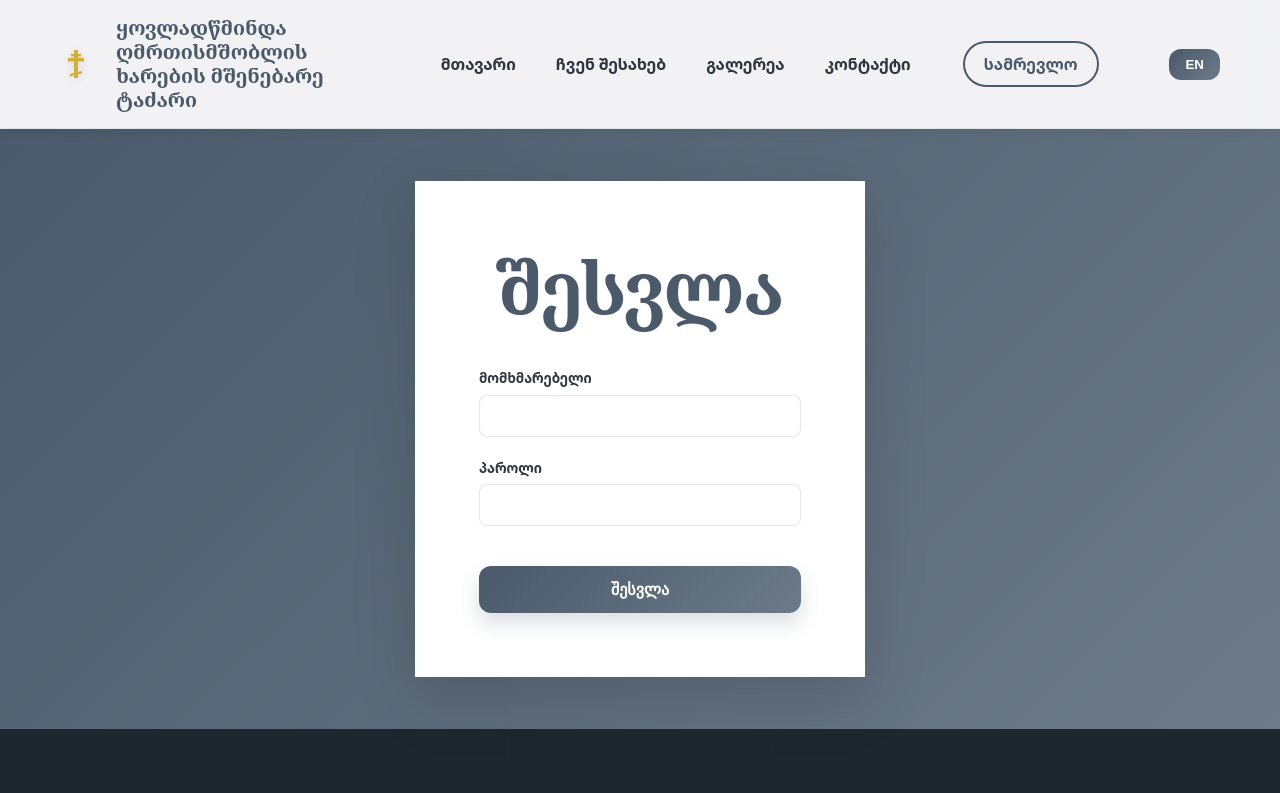
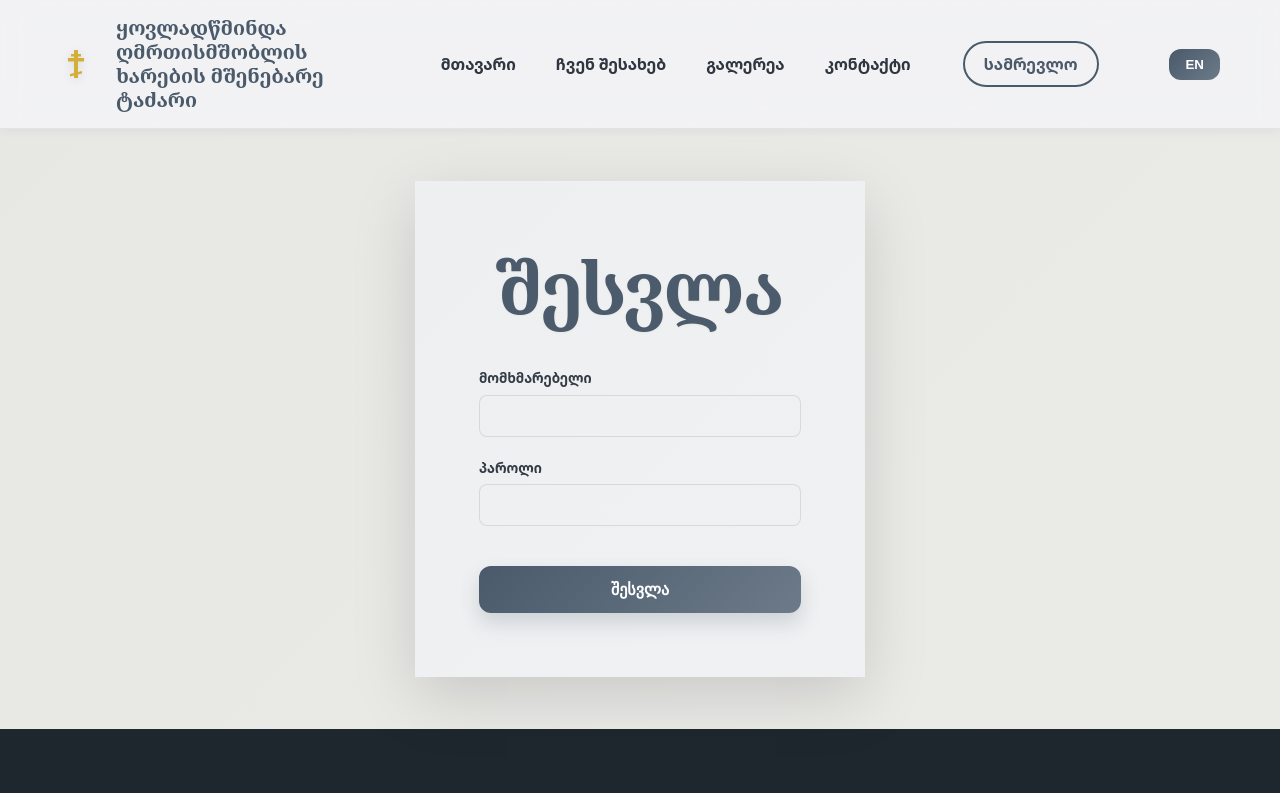
Before and after one commit to acdagunes/church-project, a React (Vite) app: page /login in a window 1280 px wide. Shown: the top 793 px of the page. Built offline with nearby package versions, Linux system fonts and the light colour scheme; no server answers.

Commit message:
fix: standardized auth flow and UI variables

```diff
--- a/src/contexts/AuthContext.jsx
+++ b/src/contexts/AuthContext.jsx
@@ -1,5 +1,6 @@
 import { createContext, useContext, useState, useEffect } from 'react';
 import axios from 'axios';
+import { authAPI, parishAPI } from '../utils/api';
 
 const AuthContext = createContext();
 
@@ -26,9 +27,7 @@ export const AuthProvider = ({ children }) => {
 
     const verifyToken = async (token) => {
         try {
-            const response = await axios.get('/api/auth/verify', {
-                headers: { Authorization: `Bearer ${token}` }
-            });
+            const response = await authAPI.verify();
             setUser(response.data.user);
         } catch (error) {
             localStorage.removeItem('token');
@@ -39,10 +38,7 @@ export const AuthProvider = ({ children }) => {
 
     const login = async (username, password) => {
         try {
-            const response = await axios.post('/api/auth/login', {
-                username,
-                password
-            });
+            const response = await authAPI.login({ username, password });
             localStorage.setItem('token', response.data.token);
             setUser(response.data.user);
             return { success: true, role: response.data.user.role };
@@ -56,10 +52,7 @@ export const AuthProvider = ({ children }) => {
 
     const loginMember = async (username, password) => {
         try {
-            const response = await axios.post('/api/parish/login', {
-                username,
-                password
-            });
+            const response = await parishAPI.login({ username, password });
             localStorage.setItem('token', response.data.token);
             const userData = { ...response.data.member, type: 'member' };
             setUser(userData);
--- a/src/pages/Register.css
+++ b/src/pages/Register.css
@@ -1,20 +1,45 @@
+.login-page {
+    min-height: calc(100vh - 200px);
+    display: flex;
+    align-items: center;
+    justify-content: center;
+    background: var(--parchment-bg);
+    padding: var(--spacing-xl);
+    position: relative;
+}
+
+.login-page::before {
+    content: '';
+    position: absolute;
+    top: 0;
+    left: 0;
+    right: 0;
+    bottom: 0;
+    background: var(--gradient-primary);
+    opacity: 0.1;
+    z-index: 0;
+}
+
 .register-page {
     min-height: 80vh;
     display: flex;
     align-items: center;
     justify-content: center;
-    padding: 40px 20px;
-    background: linear-gradient(135deg, var(--bg-primary) 0%, var(--bg-secondary) 100%);
+    padding: 60px 20px;
+    background: var(--parchment-bg);
+    position: relative;
 }
 
 .register-card {
-    background: var(--bg-card);
+    background: white;
     width: 100%;
     max-width: 500px;
     padding: 40px;
-    border-radius: 20px;
-    box-shadow: 0 15px 35px rgba(0, 0, 0, 0.1);
-    border: 1px solid rgba(255, 255, 255, 0.1);
+    border-radius: var(--radius-xl);
+    box-shadow: var(--shadow-xl);
+    border: 1px solid var(--border);
+    position: relative;
+    z-index: 1;
 }
 
 .register-header {
@@ -29,7 +54,7 @@
 
 .register-header h1 {
     font-size: 1.8rem;
-    color: var(--text-primary);
+    color: var(--primary);
     margin-bottom: 5px;
 }
 
@@ -53,11 +78,11 @@
 .register-form input {
     width: 100%;
     padding: 12px 15px;
-    border-radius: 8px;
-    border: 1px solid rgba(0, 0, 0, 0.1);
-    background: rgba(255, 255, 255, 0.05);
-    color: var(--text-primary);
-    transition: all 0.3s ease;
+    border-radius: var(--radius-md);
+    border: 1px solid var(--border);
+    background: white;
+    color: var(--text-dark);
+    transition: all var(--transition-fast);
 }
 
 .register-form input:focus {
@@ -88,7 +113,7 @@
 }
 
 .register-footer a {
-    color: var(--primary-color);
+    color: var(--primary);
     margin-left: 5px;
     font-weight: 600;
 }
```
Also changed, not shown: 1 other file (tests, documents, lock files or other folders).
